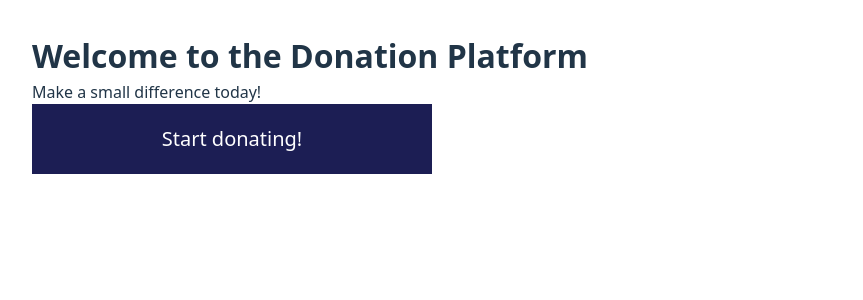
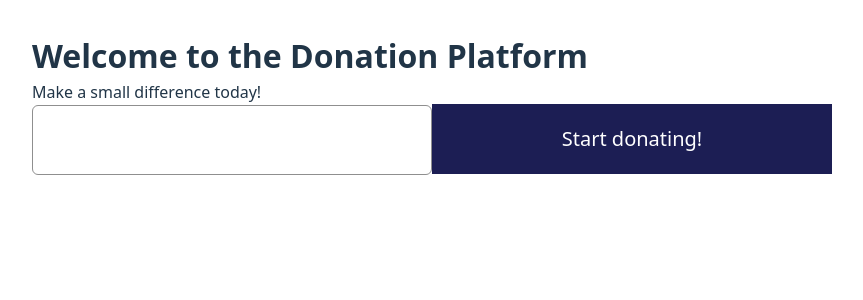
Before and after one commit to Akintayo74/Donation-Ermine, a React (Vite) app in the folder donation-app/: page / in a window 1280 px wide. Shown: the top 300 px of the page, without its empty margins (0-863 px from the left). Built offline with nearby package versions, Linux system fonts and the light colour scheme.

Commit message:
Created MultistepForm component, and created Input component

```diff
--- a/donation-app/src/GlobalStyles.js
+++ b/donation-app/src/GlobalStyles.js
@@ -59,6 +59,7 @@ const GlobalStyles = createGlobalStyle `
         --font-weight-default: 400;
         --font-weight-bold: 700;
         --font-size-medium: 20px;
+        --font-size-normal: 17px;
 
         color-scheme: light dark;
         color: rgba(255, 255, 255, 0.87);
--- /dev/null
+++ b/donation-app/src/components/Input.jsx
@@ -0,0 +1,26 @@
+import styled from "styled-components";
+
+const InputSection = styled.input `
+    max-width: 400px;
+    width: 100%;
+    border-radius: 6px;
+    padding: 21px 16px;
+    background-color: hsla(0, 0%, 100%, 1);
+    font-size: var(--font-size-normal);
+    border: 0.6px solid hsla(0, 0%, 56%, 1);
+    color: hsla(0, 0%, 56%, 1);
+`;
+
+function Input({ placeholder, }) {
+
+    return (
+        <>
+            <InputSection
+                placeholder={placeholder}
+
+            />
+        </>
+    )
+}
+
+export default Input;
--- a/donation-app/src/pages/Home.jsx
+++ b/donation-app/src/pages/Home.jsx
@@ -1,22 +1,12 @@
 import styled from 'styled-components'
 import { Link } from 'react-router-dom'
 import Button from '../components/Button';
+import Input from '../components/Input';
 
 const Container = styled.div `
     padding: 2rem;
 `;
 
-const DonateButton = styled(Link)`
-  background: #007bff;
-  color: white;
-  padding: 12px 24px;
-  text-decoration: none;
-  border-radius: 4px;
-  display: inline-block;
-  &:hover {
-    color: yellow;
-  }
-`
 
 function Home() {
     return (
@@ -24,6 +14,7 @@ function Home() {
             <Container>
                 <h1>Welcome to the Donation Platform</h1>
                 <p>Make a small difference today!</p>
+                <Input />
                 <Button to='/donate'>Start donating!</Button>
             </Container>
         </>
```
Also changed, not shown: donation-app/src/components/MultistepForm.jsx (added, +22 -0 lines).
